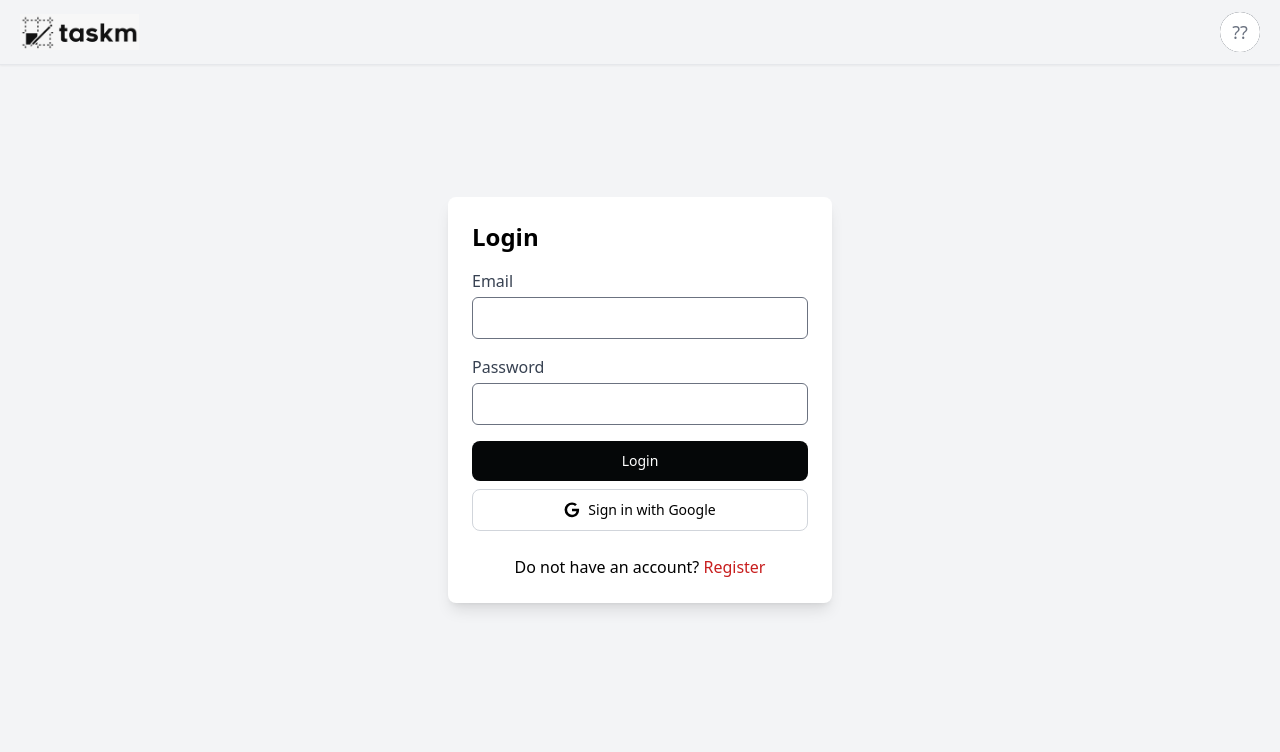
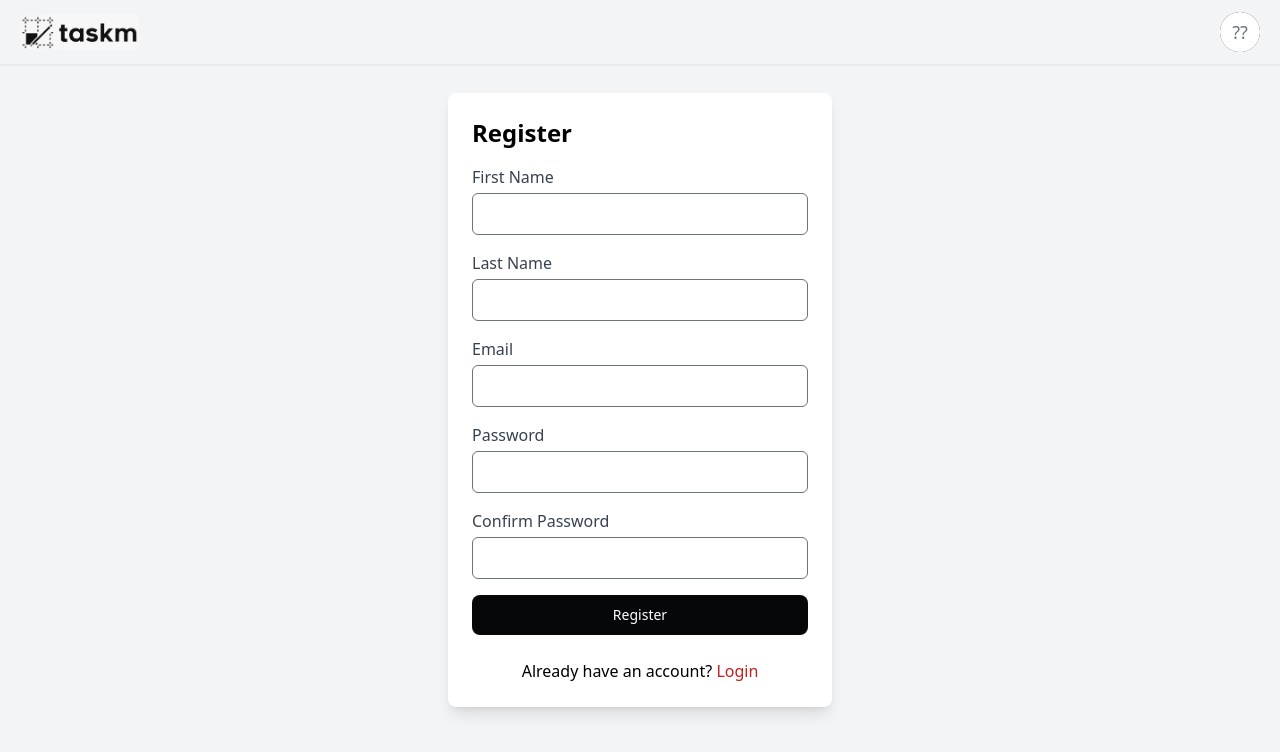
Before and after one commit to arnav7777/TaskM, a React (Vite) app: page /TaskM/register in a window 1280 px wide. Before the commit this address led to /login. Shown: the top 752 px of the page. Built offline with nearby package versions, Linux system fonts and the light colour scheme; no server answers.

Commit message:
final commit

```diff
--- a/src/App.jsx
+++ b/src/App.jsx
@@ -29,7 +29,7 @@ const getUserIdFromToken = () => {
 
 const AppContent = () => {
   const location = useLocation();
-  const noNavbarPaths = ['login', 'register' , 'Register' ,'Login' ];
+  const noNavbarPaths = ['TaskM/login', 'TaskM/register' , 'TaskM/Register' ,'TaskM/Login' ];
   const [userAccess, setUserAccess] = useState(null);
   const [userIdtemp, setUserIdtemp] = useState(null);
   const userId = getUserIdFromToken();
@@ -56,23 +56,23 @@ const AppContent = () => {
     <>
       {!noNavbarPaths.includes(location.pathname) && <Navbar />}
       <Routes>
-        <Route path="login" element={<LoginPage />} />
-        <Route path="register" element={<RegisterPage />} />
+        <Route path="TaskM/login" element={<LoginPage />} />
+        <Route path="TaskM/register" element={<RegisterPage />} />
         <Route
-          path="dashboard"
+          path="TaskM/dashboard"
           element={
             isAuthenticated() ? (
               <Layout>
                 <KanbanBoard />
               </Layout>
             ) : (
-              <Navigate to="login" replace />
+              <Navigate to="TaskM/login" replace />
             )
           }
         />
         <Route
           path="*"
-          element={<Navigate to={isAuthenticated() ? "dashboard" : "login"} replace />}
+          element={<Navigate to={isAuthenticated() ? "TaskM/dashboard" : "TaskM/login"} replace />}
         />
       </Routes>
     </>
--- a/src/components/LoginPage.jsx
+++ b/src/components/LoginPage.jsx
@@ -134,7 +134,7 @@ const LoginPage = () => {
         </button>
         <p className="mt-4 text-center">
           Do not have an account?{' '}
-          <Link to="/register" className="text-red-700 hover:underline">
+          <Link to="TaskM/register" className="text-red-700 hover:underline">
             Register
           </Link>
         </p>
--- a/src/components/RegisterPage.jsx
+++ b/src/components/RegisterPage.jsx
@@ -122,7 +122,7 @@ const RegisterPage = () => {
         </form>
         <p className="mt-4 text-center">
           Already have an account?{" "}
-          <Link to="/" className="text-red-700 hover:underline">
+          <Link to="/TaskM/login" className="text-red-700 hover:underline">
             Login
           </Link>
         </p>
--- a/vite.config.js
+++ b/vite.config.js
@@ -7,14 +7,10 @@ export default defineConfig({
   plugins: [react()],
   build: {
     outDir: 'dist'
-<<<<<<< HEAD
   },
   define: {
     'process.env': {
       VITE_BACKEND_URL: JSON.stringify(process.env.VITE_BACKEND_URL),
     },
   },
-=======
-  }
->>>>>>> 9c4d15ce76ac0a79db52aff9fcebf482731eec02
 })
```
